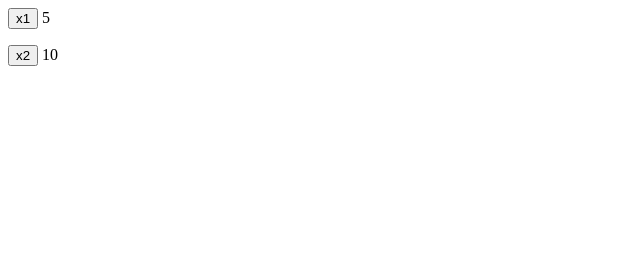
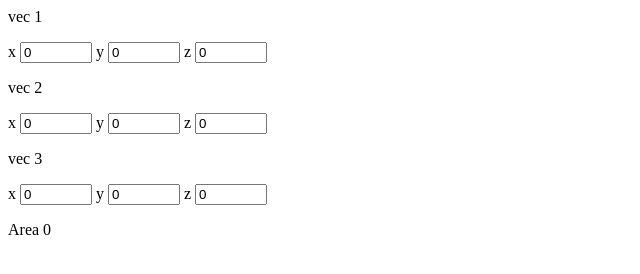
Before and after one commit to 10matcho27/InfoVis2022, a plain HTML site: page W02/task3.html in a window 1280 px wide. Shown: the whole page, without its empty margins (0-640 px from the left). Drawn offline with Linux system fonts and the light colour scheme.

Commit message:
change task3

```diff
--- a/W02/task3.html
+++ b/W02/task3.html
@@ -1,4 +1,161 @@
 <html>
+    <head>
+        <title>task3</title>
+    </head>
+    <body>
+        <script src="vec3.js"></script>
+        <p>vec 1</p>
+        <p>
+            <a>x</a>
+            <input type = "number"
+                id = "vector1_x"
+                value = "0"
+                min  = "-100"
+                max = "100"
+                step = "1"
+            />
+            <a>y</a>
+            <input type = "number"
+                id = "vector1_y"
+                value = "0"
+                min  = "-100"
+                max = "100"
+                step = "1"
+            />
+            <a>z</a>
+        <input type = "number"
+                id = "vector1_z"
+                value = "0"
+                min  = "-100"
+                max = "100"
+                step = "1"
+            />
+        </p>
+        <p>vec 2</p>
+        <p>
+            <a>x</a>
+            <input type = "number"
+                id = "vector2_x"
+                value = "0"
+                min  = "-100"
+                max = "100"
+                step = "1"
+            />
+            <a>y</a>
+            <input type = "number"
+                id = "vector2_y"
+                value = "0"
+                min  = "-100"
+                max = "100"
+                step = "1"
+            />
+            <a>z</a>
+        <input type = "number"
+                id = "vector2_z"
+                value = "0"
+                min  = "-100"
+                max = "100"
+                step = "1"
+            />
+        </p>
+        <p>vec 3</p>
+        <p>
+            <a>x</a>
+            <input type = "number"
+                id = "vector3_x"
+                value = "0"
+                min  = "-100"
+                max = "100"
+                step = "1"
+            />
+            <a>y</a>
+            <input type = "number"
+                id = "vector3_y"
+                value = "0"
+                min  = "-100"
+                max = "100"
+                step = "1"
+            />
+            <a>z</a>
+        <input type = "number"
+                id = "vector3_z"
+                value = "0"
+                min  = "-100"
+                max = "100"
+                step = "1"
+            />
+        </p>
+        <a>Area</a>
+        <a id = "Area"></a>
+        <script>
+            function CalcAreaOfTriangle(vec2, vec3) {
+                var xg = vec2.y * vec3.z - vec2.z * vec3.y;
+                var yg = vec2.z * vec3.x - vec2.x * vec3.z;
+                var zg = vec2.x * vec3.y - vec2.y * vec3.x;
+                return S = Math.sqrt(xg * xg + yg * yg + zg * zg) / 2;
+            }
+
+            var vec2_x = 0, vec2_y = 0, vec2_z = 0, vec3_x = 0, vec3_y = 0, vec3_z = 0;
+            var vec2 = new Vec3(vec2_x, vec2_y, vec2_z);
+            var vec3 = new Vec3(vec3_x, vec3_y, vec3_z);
+            var S = 0;
+            document.getElementById("Area").innerHTML = S;
+
+            document.getElementById("vector1_x").addEventListener("click", function(){
+                vec2.x -= document.getElementById("vector1_x").value;
+                vec3.x -= document.getElementById("vector1_x").value;
+                S = CalcAreaOfTriangle(vec2, vec3);
+                document.getElementById("Area").innerHTML = S;
+            })
+            document.getElementById("vector1_y").addEventListener("click", function(){
+                vec2.y -= document.getElementById("vector1_y").value;
+                vec3.y -= document.getElementById("vector1_y").value;
+                S = CalcAreaOfTriangle(vec2, vec3);
+                document.getElementById("Area").innerHTML = S;
+            })
+            document.getElementById("vector1_z").addEventListener("click", function(){
+                vec2.z -= document.getElementById("vector1_z").value;
+                vec3.z -= document.getElementById("vector1_z").value;
+                S = CalcAreaOfTriangle(vec2, vec3);
+                document.getElementById("Area").innerHTML = S;
+            })
+            document.getElementById("vector2_x").addEventListener("click", function(){
+                vec2.x = document.getElementById("vector2_x").value;
+                S = CalcAreaOfTriangle(vec2, vec3);
+                document.getElementById("Area").innerHTML = S;
+            })
+            document.getElementById("vector2_y").addEventListener("click", function(){
+                vec2.y = document.getElementById("vector2_y").value;
+                S = CalcAreaOfTriangle(vec2, vec3);
+                document.getElementById("Area").innerHTML = S;
+            })
+            document.getElementById("vector2_z").addEventListener("click", function(){
+                vec2.z = document.getElementById("vector2_z").value;
+                S = CalcAreaOfTriangle(vec2, vec3);
+                document.getElementById("Area").innerHTML = S;
+            })
+            document.getElementById("vector3_x").addEventListener("click", function(){
+                vec3.x = document.getElementById("vector3_x").value;
+                S = CalcAreaOfTriangle(vec2, vec3);
+                document.getElementById("Area").innerHTML = S;
+            })
+            document.getElementById("vector3_y").addEventListener("click", function(){
+                vec3.y = document.getElementById("vector3_y").value;
+                S = CalcAreaOfTriangle(vec2, vec3);
+                document.getElementById("Area").innerHTML = S;
+            })
+            document.getElementById("vector3_z").addEventListener("click", function(){
+                vec3.z = document.getElementById("vector3_z").value;
+                S = CalcAreaOfTriangle(vec2, vec3);
+                document.getElementById("Area").innerHTML = S;
+            })
+        </script>
+    </body>
+
+</html>
+
+
+<!-- <html>
     <head>
         <title>task3</title>
     </head>
@@ -6,13 +163,12 @@
     <body>
         <p><td><input type="button"
             value = "x1"
-            id = "x1_button"></td>
+            id = "x1_button"/></td>
             <a id = "x1_disp"></a></p>
         <p><td><input type="button"
             value = "x2"
-            id = "x2_button"></td>
+            id = "x2_button"/></td>
             <a id = "x2_disp"></a></p>
-
         <script>
             var x1 = 5, x2 = 10;
             document.getElementById("x1_disp").innerHTML = x1;
@@ -27,4 +183,4 @@
             })
         </script>
     </body>
-</html>
+</html> -->
--- a/W02/vec3.js
+++ b/W02/vec3.js
@@ -23,4 +23,7 @@ class Vec3
             }
         }
     }
+    length(){
+        return Math.sqrt(this.x*this.x + this.y*this.y + this.z*this.z);
+    }
 }
```
